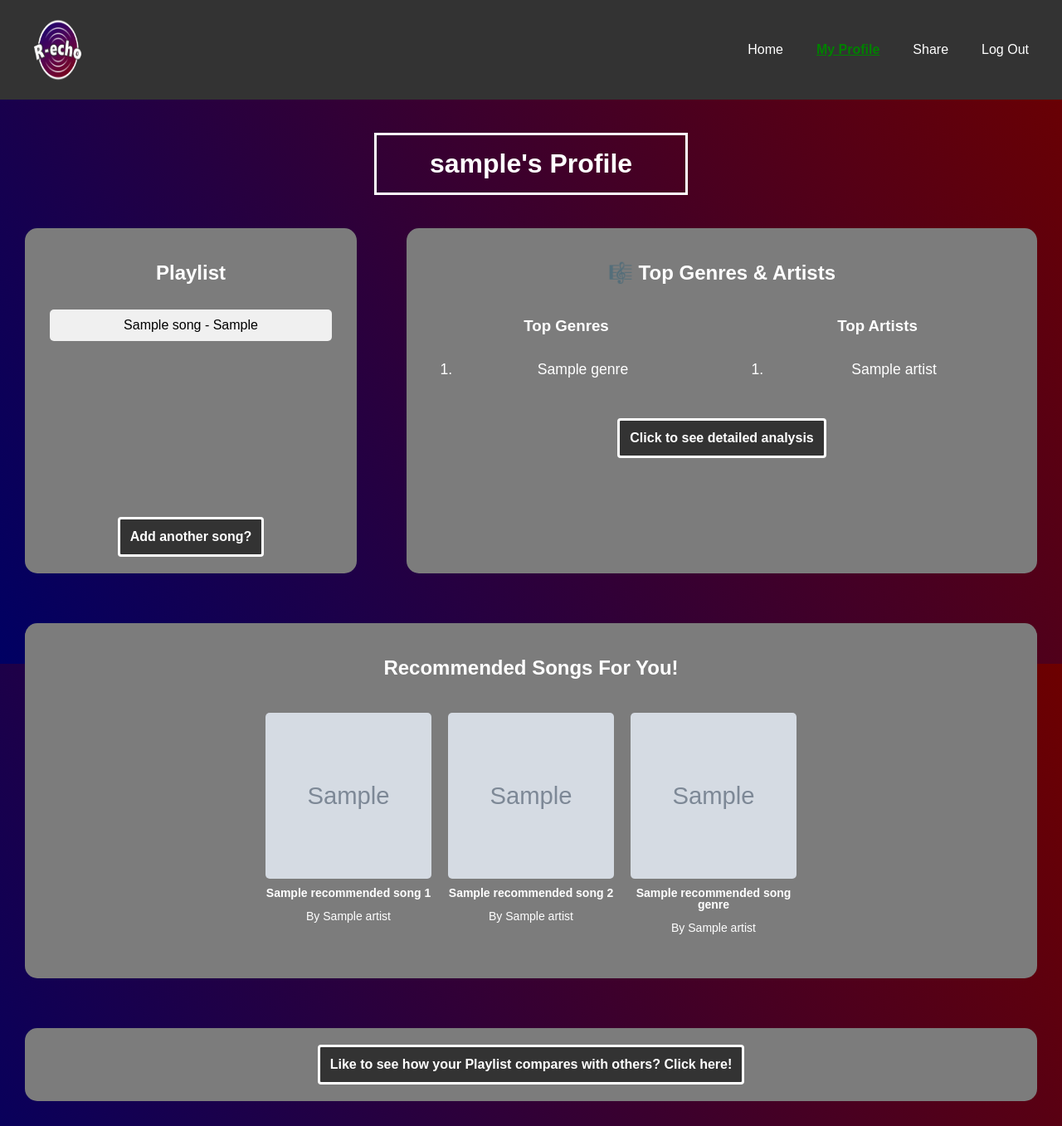
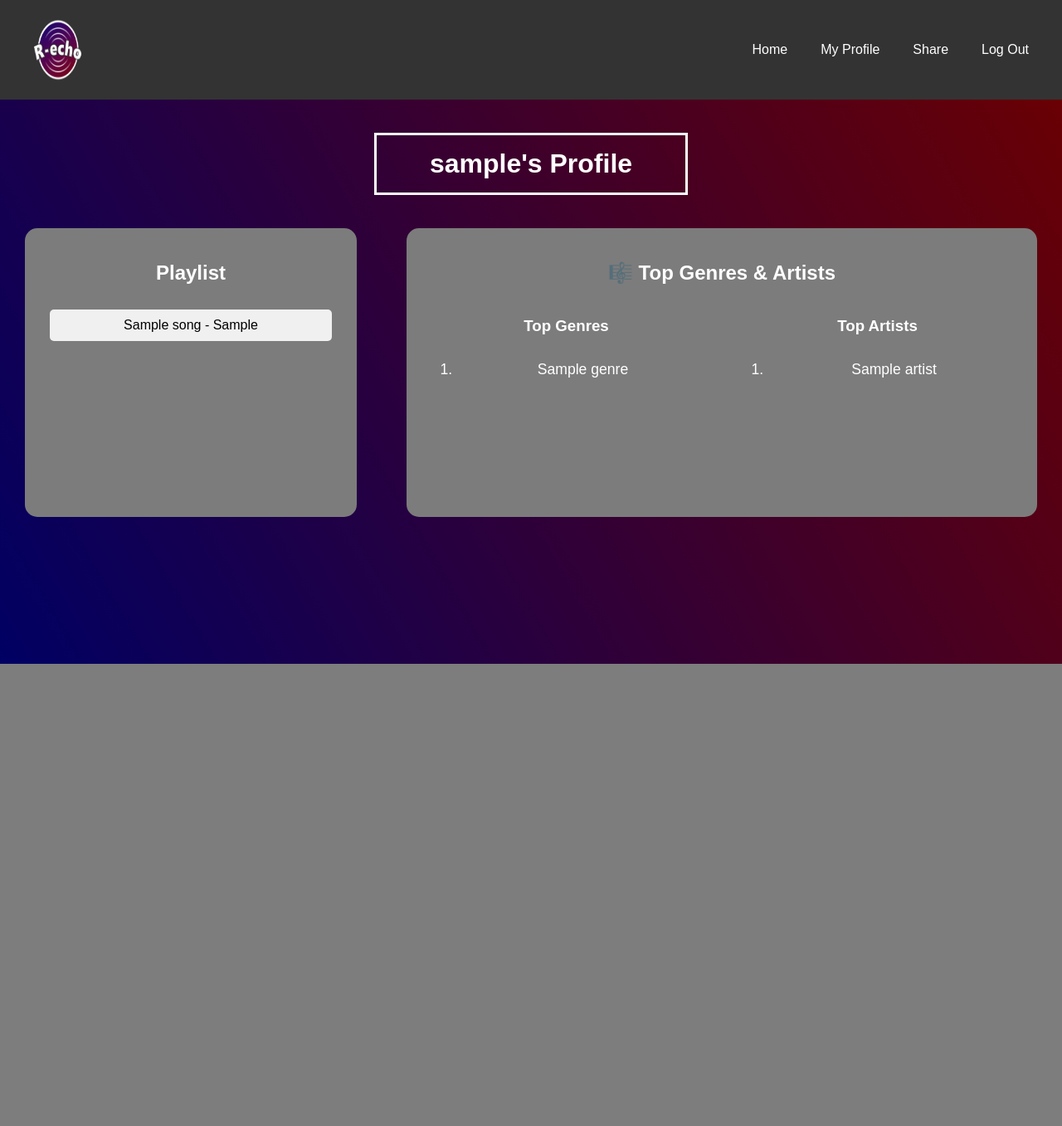
Before and after one commit to Milooooo20/CITS3403_Project-Group76, a Flask app: template local setup/app/templates/profile.html in a window 1280 px wide. Shown: the whole page at 83% size. After the commit the page ends 800 px from the top, so only its background shows below. Run offline with Flask 3, Linux system fonts and the light colour scheme; tables that the repository leaves empty hold one stand-in row (values such as "Sample post"); the template is opened without the code that fills it: values that come from a table or form of the project are taken from there, most other values are stand-ins (such as "Sample title", 1, 10 or a date in 2020); grey boxes marked "Sample" are stand-in pictures.

Commit message:
Adapted profile.html for when viewing others' profiles
When viewing the profile of a user who has shared with you, you won't see the add songs button, the analysis button or the recommended songs.

```diff
--- a/local setup/app/templates/profile.html
+++ b/local setup/app/templates/profile.html
@@ -127,7 +127,11 @@
         <img class="logo" src='../static/assets/logo.png'>
         <div class="nav-right">
             <a href="{{ url_for('home') }}">Home</a>
+            {% if is_own_profile %}
                 <a href="{{ url_for('profile') }}" class="active">My Profile</a>
+            {% else %}
+                <a href="{{ url_for('profile') }}">My Profile</a>
+            {% endif %}
             <a href="{{ url_for('share') }}">Share</a>
             <a href="#" onclick="showLogoutConfirmation()">Log Out</a>
                 <div id="logout-confirmation">
@@ -171,7 +175,9 @@
                 {% endif %}
                 </div>
                 <div class="playlist-actions">
+                {% if is_own_profile %}
                     <button class="btn" onclick="window.location.href=`{{ url_for('edit_playlist') }}`">Add another song?</button>
+                {% endif %}
                 </div>
         </div>
         <div class="right">
@@ -198,10 +204,13 @@
                     </ol>
                 </div>
             </div>
+            {% if is_own_profile %}
                 <button class="btn" onclick="window.location.href=`{{ url_for('analysis') }}`">Click to see detailed analysis</button>
+            {% endif %}
         </div>
     </div>
 
+    {% if is_own_profile %}
         <div class="container">
             {% if recommended_song_1 or recommended_song_2 or recommended_song_genre %}
                 <div class="full">
@@ -250,10 +259,6 @@
                 </div>
             {% endif %}
         </div>
-    <div class="container">
-        <div class="full_bottom">
-            <button class="btn" onclick="window.location.href=`{{ url_for('compare') }}`">Like to see how your Playlist compares with others? Click here!</button>
-        </div>
-    </div>
+    {% endif %}
 </body>
 </html>
```
Lines whose indentation alone changed are shown as unchanged.
